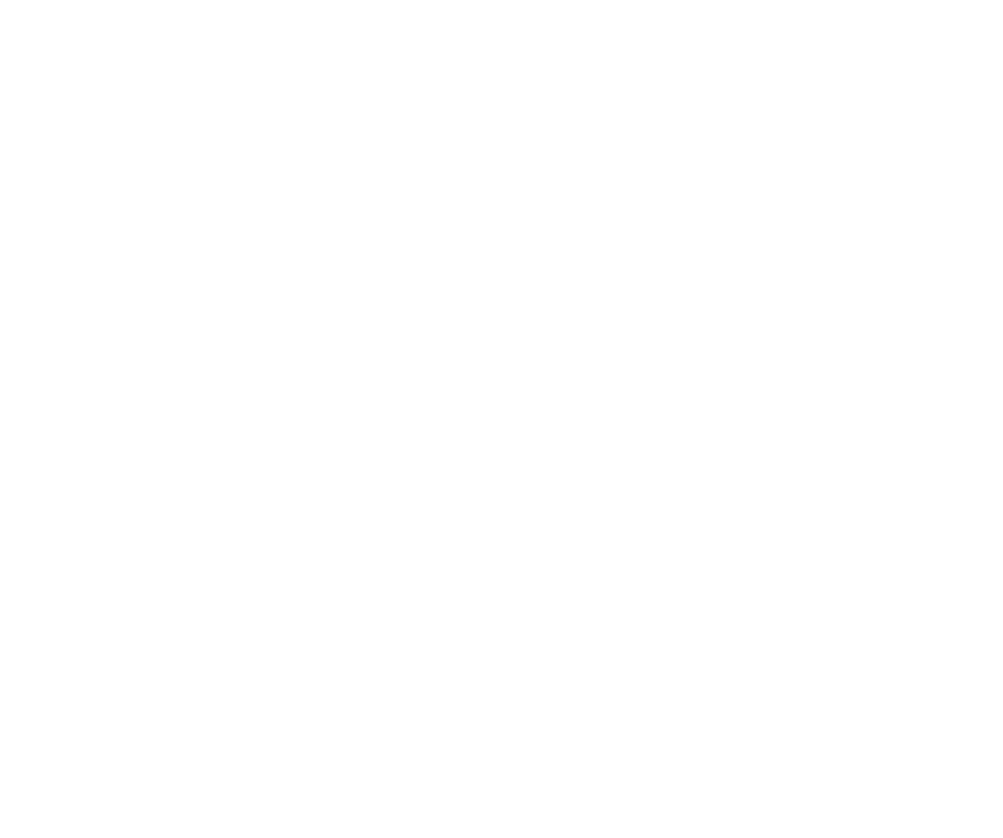
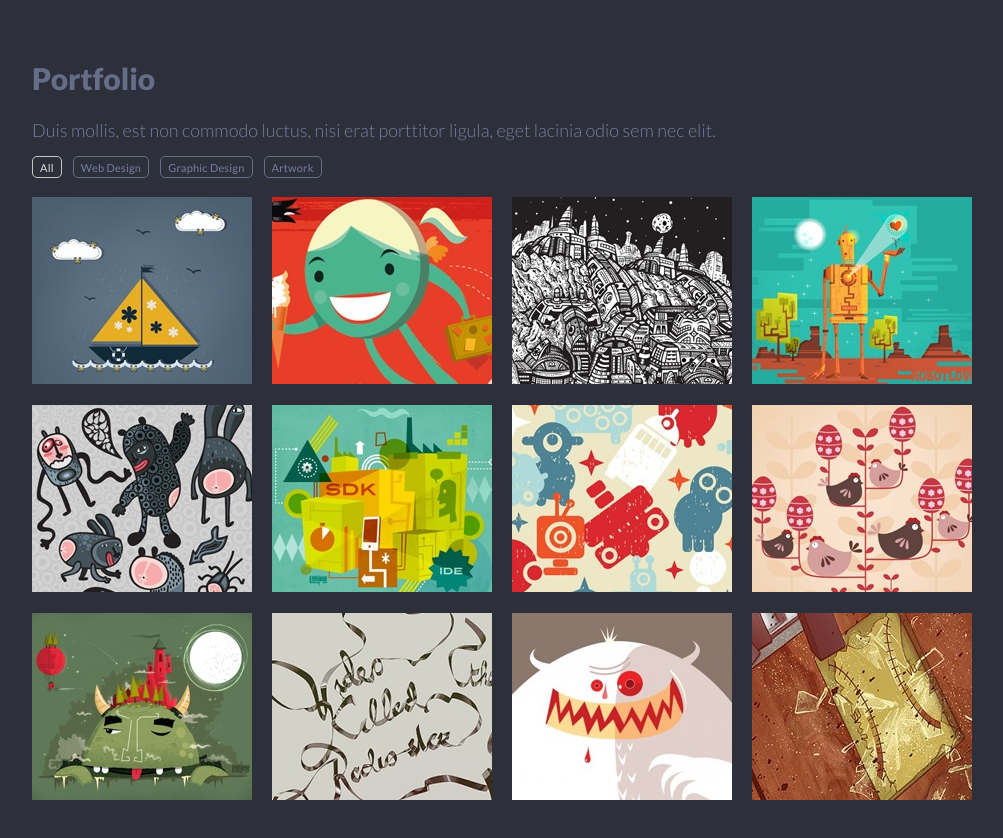
Before and after one commit to asperonekenobi/singolo, a plain HTML site: page singolo2.html in a window 1280 px wide. Shown: the whole page, without its empty margins (138-1141 px from the left). Before the commit the page ends 800 px from the top, so only its background shows below. Drawn offline with nearby package versions, Linux system fonts and the light colour scheme.

Commit message:
feat: add portfolio section

```diff
--- a/singolo2.css
+++ b/singolo2.css
@@ -19,3 +19,68 @@ body {
   margin: 0px auto;
   padding: 0 40px;
 }
+
+.portfolio {
+  height: 870px;
+  background-color: #2d303a;
+  border-bottom: 6px solid #323746;
+}
+
+.portfolio__description {
+  padding-top: 61px;
+}
+
+.description__title {
+  margin: 0;
+  color: #666d89;
+  font-size: 30px;
+  font-weight: 900;
+  margin-bottom: 24px;
+}
+
+.description__text {
+  color: #767e9e;
+  font-size: 18px;
+  font-weight: 300;
+  margin: 0;
+}
+
+.tag-menu__row {
+  padding: 0;
+  display: flex;
+  list-style-type: none;
+  margin-top: 16px;
+}
+
+.tag-menu__item {
+  height: 22px;
+  border-radius: 5px;
+  border: 1px solid #666d89;
+  font-size: 11px;
+  line-height: 22px;
+  color: #767e9e;
+  font-weight: 400;
+  letter-spacing: 0.2px;
+  cursor: pointer;
+  margin-right: 11px;
+  padding: 0 7px;
+}
+
+.tag-menu__item--active,
+.tag-menu__item:hover {
+  color: #dedede;
+  border: 1px solid #c5c5c5;
+}
+
+.gallery__row {
+  display: flex;
+  flex-wrap: wrap;
+  justify-content: space-between;
+  padding-top: 1px;
+  height: 610px;
+  overflow: hidden;
+}
+
+.gallary__item {
+  margin-bottom: 17px;
+}
--- a/singolo2.html
+++ b/singolo2.html
@@ -8,13 +8,45 @@
   <title>SINGOLO</title>
   <link rel="stylesheet" href="https://cdnjs.cloudflare.com/ajax/libs/normalize/8.0.1/normalize.min.css" />
   <link href="https://fonts.googleapis.com/css?family=Lato:300,400,700,900&display=swap" rel="stylesheet">
-  <link rel="stylesheet" href="singolo1.css">
+  <link rel="stylesheet" href="singolo2.css">
 </head>
 
 <body>
   <div class="wrapper">
     <main>
-
+      <section class="portfolio">
+        <div class="container">
+          <div class="portfolio__description description">
+            <h2 class="description__title">Portfolio</h2>
+            <p class="description__text">Duis mollis, est non commodo luctus, nisi erat porttitor ligula, eget lacinia
+              odio sem nec elit.</p>
+          </div>
+          <div class="tag-menu">
+            <ul class="tag-menu__row">
+              <li class="tag-menu__item tag-menu__item--active">All</li>
+              <li class="tag-menu__item">Web Design</li>
+              <li class="tag-menu__item">Graphic Design</li>
+              <li class="tag-menu__item">Artwork</li>
+            </ul>
+          </div>
+          <div class="gallery">
+            <div class="gallery__row">
+              <div class="gallary__item"><img src="./assets/img/portfolio-images/row1/1.jpg" alt=""></div>
+              <div class="gallary__item"><img src="./assets/img/portfolio-images/row1/2.jpg" alt=""></div>
+              <div class="gallary__item"><img src="./assets/img/portfolio-images/row1/3.jpg" alt=""></div>
+              <div class="gallary__item"><img src="./assets/img/portfolio-images/row1/4.jpg" alt=""></div>
+              <div class="gallary__item"><img src="./assets/img/portfolio-images/row2/1.jpg" alt=""></div>
+              <div class="gallary__item"><img src="./assets/img/portfolio-images/row2/2.jpg" alt=""></div>
+              <div class="gallary__item"><img src="./assets/img/portfolio-images/row2/3.jpg" alt=""></div>
+              <div class="gallary__item"><img src="./assets/img/portfolio-images/row2/4.jpg" alt=""></div>
+              <div class="gallary__item"><img src="./assets/img/portfolio-images/row3/1.jpg" alt=""></div>
+              <div class="gallary__item"><img src="./assets/img/portfolio-images/row3/2.jpg" alt=""></div>
+              <div class="gallary__item"><img src="./assets/img/portfolio-images/row3/3.jpg" alt=""></div>
+              <div class="gallary__item"><img src="./assets/img/portfolio-images/row3/4.jpg" alt=""></div>
+            </div>
+          </div>
+        </div>
+      </section>
     </main>
   </div>
 </body>
```
